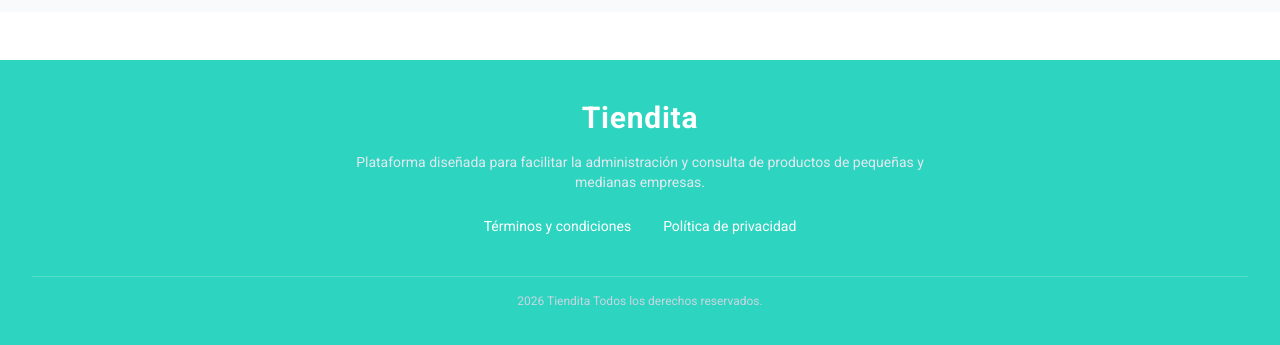
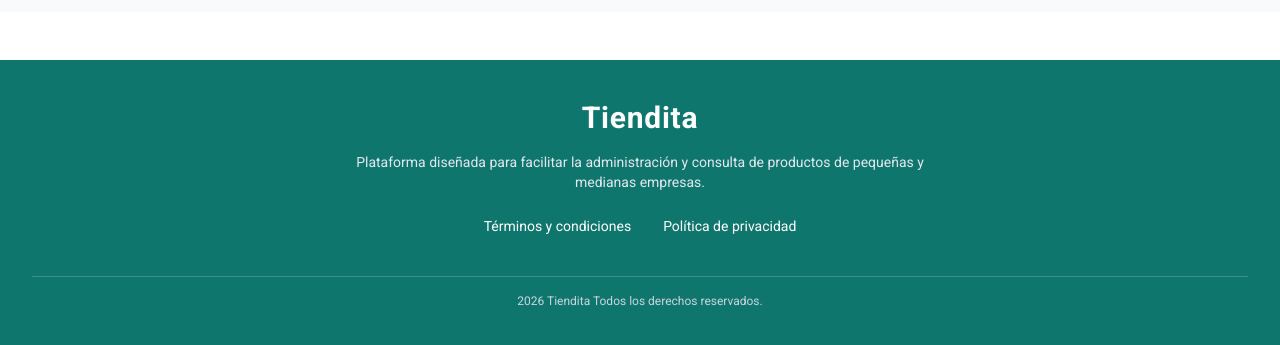
Before and after one commit to IA208797/SisComercial_PIW, an Angular app in the folder Frontend/: page /menu in a window 1280 px wide. Shown: the part 868-1213 px from the top of the page. Built offline with nearby package versions, Linux system fonts and the light colour scheme; no server answers.

Commit message:
ARREGLA: Color del footer

```diff
--- a/Frontend/src/app/shared/footer/footer.html
+++ b/Frontend/src/app/shared/footer/footer.html
@@ -1,4 +1,4 @@
-<footer class="mt-12 bg-marca-turquesa text-white">
+<footer class="mt-12 bg-marca-azul text-white">
   <div class="mx-auto max-w-screen-2xl px-8 py-10">
     <div class="flex flex-col items-center gap-4">
       <h2 class="text-3xl font-bold tracking-wide">Tiendita</h2>
```
